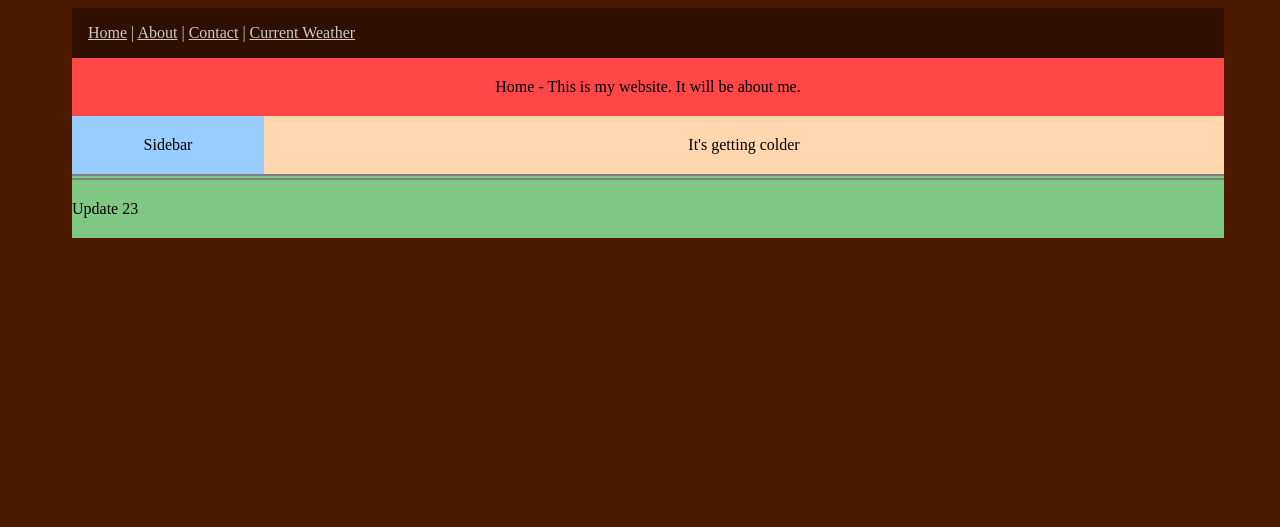
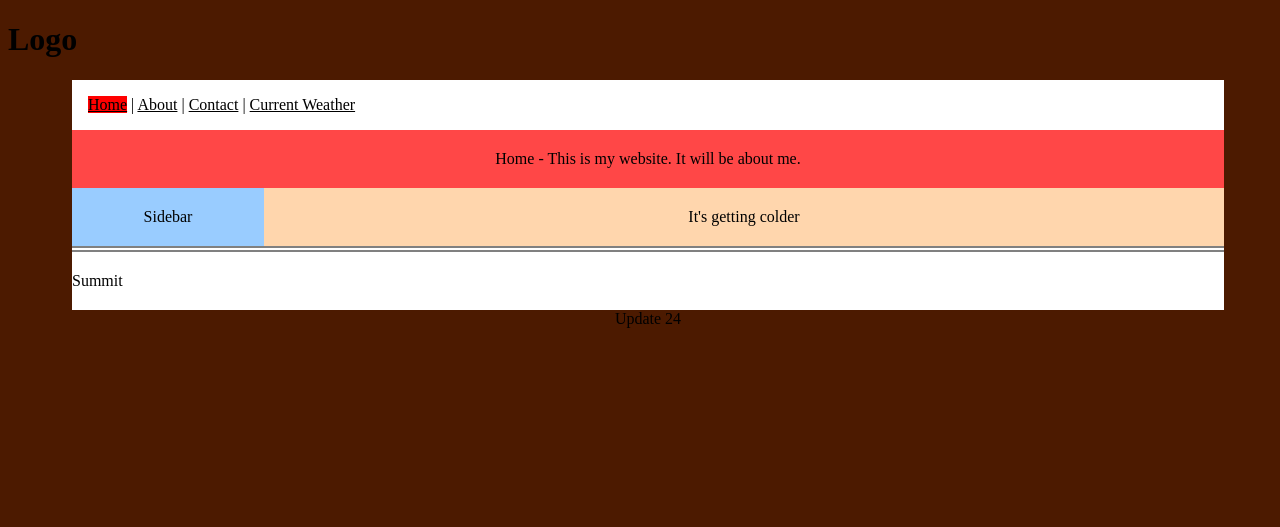
Before and after one commit to demidude93/demidude93.github.io, a PHP site: page /welcome/index.html in a window 1280 px wide. Shown: the top 527 px of the page. Before the commit the page ends 238 px from the top, so only its background shows below. Run offline with PHP 8.4, Linux system fonts and the light colour scheme.

Commit message:
style changes

```diff
--- a/welcome/index.html
+++ b/welcome/index.html
@@ -15,8 +15,9 @@
 			</div>-->
 
 			<div id="wrapper">
+				<h1>Logo</h1>
 				<div class ="links">
-					<a href="#">Home</a>
+					<a href="#" style="background:red;">Home</a>
 					|
 					<a href="#">About</a>
 					|
@@ -39,8 +40,12 @@
 
 				<div class="POS-container">
 					<div class="POS">
-						Update 23
+						Summit
 					</div>
+				</div>
+
+				<div class="footnote">
+					Update 24
 				</div>
 			</div>
 		</body>
--- a/welcome/welcome.css
+++ b/welcome/welcome.css
@@ -18,12 +18,12 @@ html, body{
 
 
 .links{
-	background-color:#2E0F00;
+	background-color:white;
 	margin:auto 5%;
 	padding: 1em;
-	color:#CCCCCC;
+	color:black;
 } .links a{
-	color:#CCCCCC;
+	color:black;
 }
 
 .intro{
@@ -62,9 +62,15 @@ html, body{
 
 .POS{
 	width:90%;
-	background-color: #81c784;
+	background-color: white;
 	border-top:6px double gray;
 	margin:0 5%;
 	float:left;
 	padding:20px 0;
 }
+
+.footnote{
+	text-align:center;
+	width:100%;
+	float:left;
+}
```
